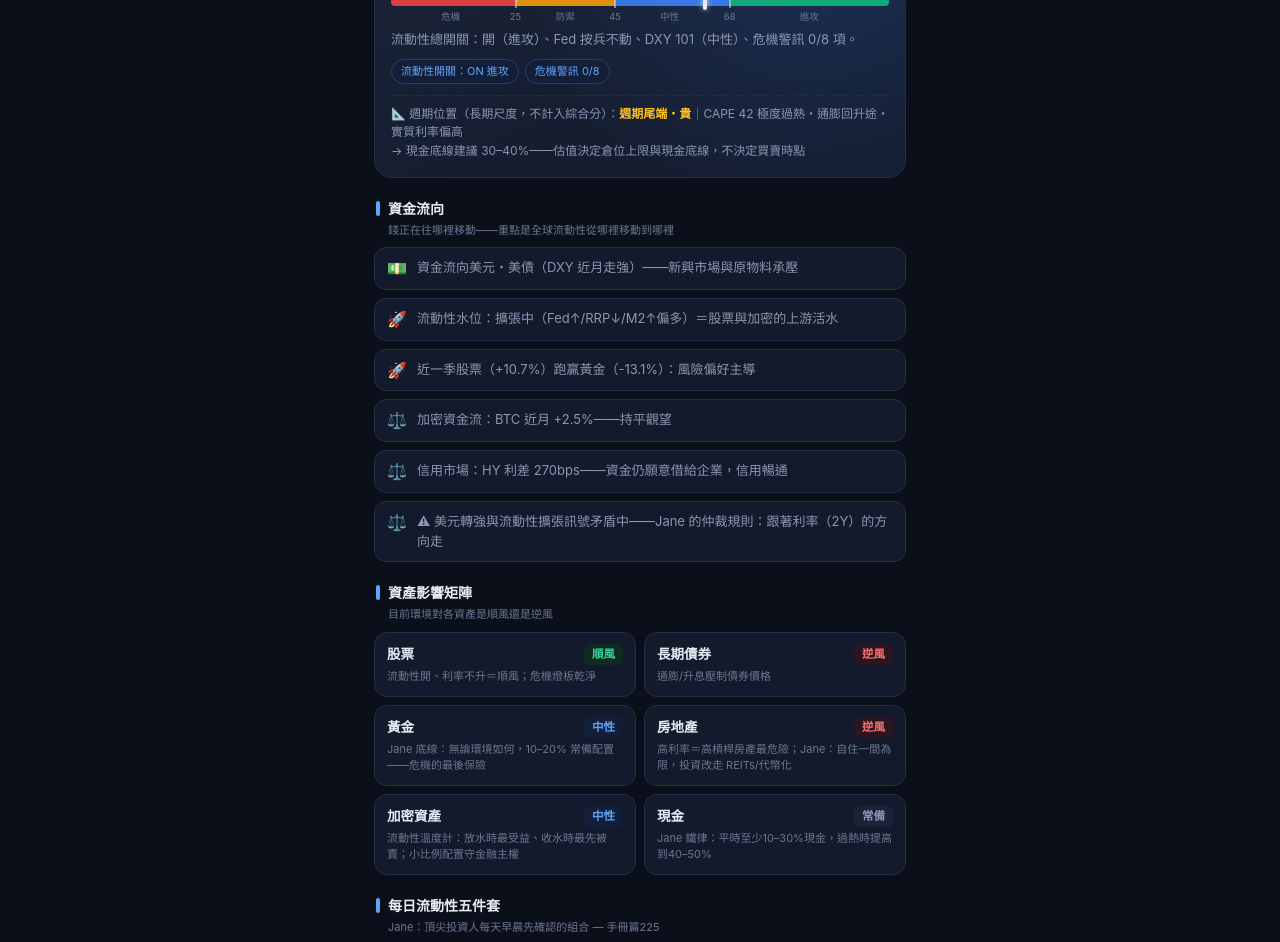
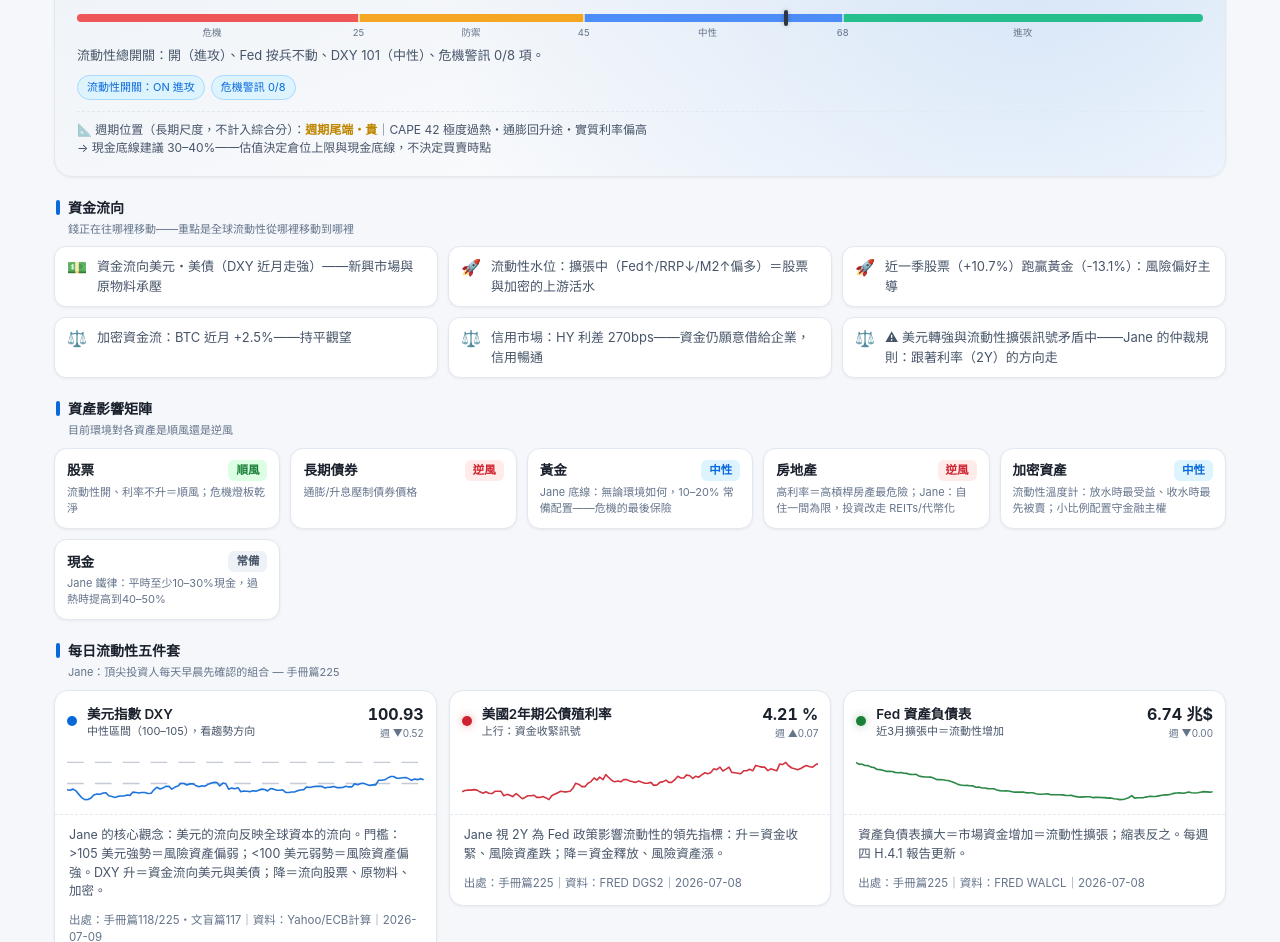
Before and after one commit to peiyichenx-dotcom/jane-econ-dashboard, a plain HTML site: page index.html in a window 1280 px wide. Shown: the part 150-1092 px from the top of the page. Drawn offline with Linux system fonts and the light colour scheme.

Commit message:
UI 改版：淺色預設＋🌓深淺切換、桌面寬螢幕大方格（判讀直接展開）、載入失敗自動重試

```diff
--- a/index.html
+++ b/index.html
@@ -3,7 +3,7 @@
 <head>
 <meta charset="UTF-8">
 <meta name="viewport" content="width=device-width, initial-scale=1, viewport-fit=cover">
-<meta name="theme-color" content="#0b0f1a">
+<meta name="theme-color" content="#f5f7fa">
 <meta name="apple-mobile-web-app-capable" content="yes">
 <meta name="apple-mobile-web-app-status-bar-style" content="black-translucent">
 <meta name="apple-mobile-web-app-title" content="經濟儀表板">
@@ -12,10 +12,28 @@
 <title>Jane 經濟局勢儀表板</title>
 <style>
 :root{
+  --bg:#f5f7fa; --card:#ffffff; --card2:#eef2f7; --line:#e2e8f0;
+  --tx:#1a202c; --tx2:#475569; --tx3:#64748b;
+  --good:#1a7f37; --info:#0969da; --warn:#bf8700; --bad:#cf222e;
+  --green:#1a7f37; --blue:#0969da; --orange:#bf8700; --red:#cf222e;
+  --ptr:#1a202c; --oppfg:#ffffff;
+  --chip-cr-bg:#ffebe9; --chip-cr-bd:#ffc1bc;
+  --chip-op-bg:#dcffe4; --chip-op-bd:#a6f0b6;
+  --chip-liq-bg:#ddf4ff; --chip-liq-bd:#a8d8ff;
+  --banner-bg:#fff8e1; --banner-tx:#8d6e00; --banner-bd:#f0d68a;
+  --shadow:0 1px 3px rgba(15,23,42,.06);
+}
+body.dark{
   --bg:#0b0f1a; --card:#131a2b; --card2:#1a2338; --line:#232e4a;
   --tx:#e8ecf6; --tx2:#8b96b3; --tx3:#6b7793;
   --good:#34d399; --info:#60a5fa; --warn:#fbbf24; --bad:#f87171;
   --green:#10b981; --blue:#3b82f6; --orange:#f59e0b; --red:#ef4444;
+  --ptr:#ffffff; --oppfg:#0b0f1a;
+  --chip-cr-bg:#2a1520; --chip-cr-bd:#5b2530;
+  --chip-op-bg:#0f2a20; --chip-op-bd:#1d4a3a;
+  --chip-liq-bg:#131f38; --chip-liq-bd:#274169;
+  --banner-bg:#3a2b12; --banner-tx:#fbbf24; --banner-bd:#6b4e1a;
+  --shadow:none;
 }
 *{margin:0;padding:0;box-sizing:border-box;-webkit-tap-highlight-color:transparent}
 html{scroll-behavior:smooth}
@@ -26,37 +44,37 @@ header{display:flex;justify-content:space-between;align-items:baseline;padding:6
 header h1{font-size:17px;font-weight:700;letter-spacing:.5px}
 header .upd{font-size:11px;color:var(--tx3)}
 header .hr{display:flex;align-items:center;gap:8px}
-#refbtn{background:var(--card2);border:1px solid var(--line);color:var(--tx2);border-radius:8px;
+#refbtn,#thbtn{background:var(--card2);border:1px solid var(--line);color:var(--tx2);border-radius:8px;
   font-size:11px;padding:4px 10px;cursor:pointer;white-space:nowrap}
 #refbtn:disabled{opacity:.6}
-#refbtn.busy{color:var(--warn);border-color:#6b4e1a}
-.stale-banner{background:#3a2b12;color:#fbbf24;border:1px solid #6b4e1a;border-radius:10px;
+#refbtn.busy{color:var(--warn);border-color:var(--banner-bd)}
+.stale-banner{background:var(--banner-bg);color:var(--banner-tx);border:1px solid var(--banner-bd);border-radius:10px;
   padding:10px 12px;font-size:13px;font-weight:600;margin-bottom:12px}
 
 /* 總評 */
 .hero{border-radius:18px;padding:18px 16px 16px;margin-bottom:14px;position:relative;overflow:hidden;
-  background:linear-gradient(160deg,var(--card2),var(--card));border:1px solid var(--line)}
-.hero::before{content:"";position:absolute;inset:0;opacity:.16;background:
-  radial-gradient(circle at 85% 15%,var(--hero-c,#3b82f6),transparent 60%)}
+  background:linear-gradient(160deg,var(--card2),var(--card));border:1px solid var(--line);box-shadow:var(--shadow)}
+.hero::before{content:"";position:absolute;inset:0;opacity:.14;background:
+  radial-gradient(circle at 85% 15%,var(--hero-c,#0969da),transparent 60%)}
 .hero .lv{display:flex;align-items:center;gap:12px;position:relative}
-.hero .badge{font-size:22px;font-weight:800;letter-spacing:1px;color:var(--hero-c,#3b82f6)}
+.hero .badge{font-size:22px;font-weight:800;letter-spacing:1px;color:var(--hero-c,#0969da)}
 .hero .score{margin-left:auto;text-align:right}
 .hero .score b{font-size:30px;font-weight:800;color:var(--hero-c)}
 .hero .score span{font-size:11px;color:var(--tx3);display:block;margin-top:-4px}
 .gaugewrap{position:relative;margin:12px 0 2px}
 .gaugebar{height:8px;border-radius:4px;position:relative;background:
   linear-gradient(90deg,#ef4444 0 25%,#f59e0b 25% 45%,#3b82f6 45% 68%,#10b981 68% 100%);opacity:.9}
-.gaugebar i{position:absolute;top:-4px;width:4px;height:16px;background:#fff;border-radius:2px;
-  box-shadow:0 0 6px rgba(255,255,255,.8);transform:translateX(-2px)}
-.gaugebar b{position:absolute;top:-2px;width:2px;height:12px;background:rgba(255,255,255,.5);transform:translateX(-1px)}
+.gaugebar i{position:absolute;top:-4px;width:4px;height:16px;background:var(--ptr);border-radius:2px;
+  box-shadow:0 0 5px rgba(0,0,0,.3);transform:translateX(-2px)}
+.gaugebar b{position:absolute;top:-2px;width:2px;height:12px;background:rgba(255,255,255,.6);transform:translateX(-1px)}
 .gscale{display:flex;font-size:9.5px;color:var(--tx3);margin:4px 0 8px;position:relative;height:12px}
 .gscale span{position:absolute;transform:translateX(-50%)}
 .hero p{font-size:13px;color:var(--tx2);position:relative}
 .chips{display:flex;flex-wrap:wrap;gap:6px;margin-top:10px;position:relative}
 .chip{font-size:11px;padding:3px 9px;border-radius:20px;border:1px solid}
-.chip.cr{color:var(--bad);border-color:#5b2530;background:#2a1520}
-.chip.op{color:var(--good);border-color:#1d4a3a;background:#0f2a20}
-.chip.liq{color:var(--info);border-color:#274169;background:#131f38}
+.chip.cr{color:var(--bad);border-color:var(--chip-cr-bd);background:var(--chip-cr-bg)}
+.chip.op{color:var(--good);border-color:var(--chip-op-bd);background:var(--chip-op-bg)}
+.chip.liq{color:var(--info);border-color:var(--chip-liq-bd);background:var(--chip-liq-bg)}
 .cyc{margin-top:11px;padding-top:9px;border-top:1px dashed var(--line);font-size:12px;color:var(--tx2);position:relative;line-height:1.55}
 .cyc b{color:var(--warn)}
 
@@ -65,24 +83,24 @@ h2.sec{font-size:14px;font-weight:700;margin:20px 2px 3px;display:flex;align-ite
 h2.sec::before{content:"";width:4px;height:15px;border-radius:2px;background:var(--info)}
 .secnote{font-size:11px;color:var(--tx3);margin:0 2px 9px 14px}
 .watchrow{display:flex;flex-wrap:wrap;gap:5px;margin:0 2px 10px 14px}
-.watch{font-size:10.5px;padding:2px 8px;border-radius:12px;border:1px solid var(--line);color:var(--tx3)}
-.watch.on{color:var(--bad);border-color:#5b2530;background:#2a1520;font-weight:700}
+.watch{font-size:10.5px;padding:2px 8px;border-radius:12px;border:1px solid var(--line);color:var(--tx3);background:var(--card)}
+.watch.on{color:var(--bad);border-color:var(--chip-cr-bd);background:var(--chip-cr-bg);font-weight:700}
 .watch.na{color:var(--tx3);border-style:dashed;opacity:.75}
 
 /* 資金流向 */
 .flows{display:flex;flex-direction:column;gap:8px}
 .flow{background:var(--card);border:1px solid var(--line);border-radius:12px;padding:10px 12px;
-  display:flex;gap:10px;align-items:flex-start;font-size:13px;color:var(--tx2)}
+  display:flex;gap:10px;align-items:flex-start;font-size:13px;color:var(--tx2);box-shadow:var(--shadow)}
 .flow .ic{font-size:16px;line-height:1.3;flex-shrink:0}
 
 /* 指標卡 */
-.card{background:var(--card);border:1px solid var(--line);border-radius:14px;margin-bottom:8px;overflow:hidden}
+.card{background:var(--card);border:1px solid var(--line);border-radius:14px;margin-bottom:8px;overflow:hidden;box-shadow:var(--shadow)}
 .row{display:flex;align-items:center;gap:10px;padding:11px 12px;cursor:pointer;user-select:none}
 .dot{width:10px;height:10px;border-radius:50%;flex-shrink:0}
-.dot.good{background:var(--good);box-shadow:0 0 8px rgba(52,211,153,.5)}
+.dot.good{background:var(--good);box-shadow:0 0 8px rgba(26,127,55,.4)}
 .dot.info{background:var(--info)}
-.dot.warn{background:var(--warn);box-shadow:0 0 8px rgba(251,191,36,.4)}
-.dot.bad{background:var(--bad);box-shadow:0 0 8px rgba(248,113,113,.55)}
+.dot.warn{background:var(--warn);box-shadow:0 0 8px rgba(191,135,0,.35)}
+.dot.bad{background:var(--bad);box-shadow:0 0 8px rgba(207,34,46,.4)}
 .row .nm{flex:1;min-width:0}
 .row .nm b{font-size:13.5px;font-weight:600;display:block}
 .row .nm span{font-size:11px;color:var(--tx2);display:-webkit-box;-webkit-line-clamp:2;
@@ -90,10 +108,10 @@ h2.sec::before{content:"";width:4px;height:15px;border-radius:2px;background:var
 .row .val{text-align:right;flex-shrink:0}
 .row .val b{font-size:16px;font-weight:700;font-variant-numeric:tabular-nums}
 .row .val span{font-size:10px;color:var(--tx3);display:block}
-.row svg{flex-shrink:0;opacity:.92}
+.row svg{flex-shrink:0;opacity:.92;width:64px;height:26px}
 .chev{color:var(--tx3);font-size:10px;flex-shrink:0;transition:transform .18s;margin-left:-2px}
 .card.open .chev{transform:rotate(180deg)}
-.oppflag{font-size:10px;color:#0b0f1a;background:var(--good);border-radius:4px;padding:1px 5px;
+.oppflag{font-size:10px;color:var(--oppfg);background:var(--good);border-radius:4px;padding:1px 5px;
   font-weight:700;margin-left:5px;vertical-align:2px}
 .stale-tag{font-size:10px;color:var(--warn);margin-left:5px}
 .detail{display:none;padding:2px 14px 13px;border-top:1px dashed var(--line);font-size:12.5px;color:var(--tx2)}
@@ -104,20 +122,39 @@ h2.sec::before{content:"";width:4px;height:15px;border-radius:2px;background:var
 
 /* 資產矩陣 */
 .matrix{display:grid;grid-template-columns:1fr 1fr;gap:8px}
-.tile{background:var(--card);border:1px solid var(--line);border-radius:13px;padding:11px 12px}
+.tile{background:var(--card);border:1px solid var(--line);border-radius:13px;padding:11px 12px;box-shadow:var(--shadow)}
 .tile .hd{display:flex;justify-content:space-between;align-items:center;margin-bottom:4px}
 .tile .hd b{font-size:13.5px}
 .tile .st{font-size:11.5px;font-weight:700;padding:2px 8px;border-radius:6px}
-.st.順風{color:var(--good);background:#0f2a20}
-.st.逆風{color:var(--bad);background:#2a1520}
-.st.中性{color:var(--info);background:#131f38}
-.st.彈藥時刻{color:#0b0f1a;background:var(--good)}
+.st.順風{color:var(--good);background:var(--chip-op-bg)}
+.st.逆風{color:var(--bad);background:var(--chip-cr-bg)}
+.st.中性{color:var(--info);background:var(--chip-liq-bg)}
+.st.彈藥時刻{color:var(--oppfg);background:var(--good)}
 .st.常備{color:var(--tx2);background:var(--card2)}
 .tile p{font-size:11px;color:var(--tx3);line-height:1.45}
 
 .legend{font-size:10.5px;color:var(--tx3);margin:8px 2px 0;line-height:1.6}
 footer{margin-top:26px;padding:0 4px;font-size:11px;color:var(--tx3);line-height:1.7}
 .loading{text-align:center;padding:60px 20px;color:var(--tx2)}
+
+/* 桌面寬螢幕：大方格模式，判讀說明直接展開 */
+@media(min-width:900px){
+  .wrap{max-width:1200px}
+  header{padding:10px 2px 16px}
+  header h1{font-size:20px}
+  .hero{padding:22px 22px 18px}
+  .flows{display:grid;grid-template-columns:repeat(auto-fill,minmax(360px,1fr));gap:10px}
+  .matrix{grid-template-columns:repeat(auto-fill,minmax(210px,1fr));gap:10px}
+  .grpgrid{display:grid;grid-template-columns:repeat(auto-fill,minmax(320px,1fr));gap:12px;align-items:start}
+  .grpgrid .card{margin-bottom:0}
+  .row{flex-wrap:wrap;cursor:default}
+  .row .nm{order:1}
+  .row .val{order:2}
+  .row svg{order:3;width:100%;height:44px;margin-top:8px}
+  .chev{display:none}
+  .detail{display:block}
+  .row .nm span{-webkit-line-clamp:3}
+}
 </style>
 </head>
 <body>
@@ -125,7 +162,16 @@ footer{margin-top:26px;padding:0 4px;font-size:11px;color:var(--tx3);line-height
 <script>
 const FLOW_IC={usd:"💵",risk:"🚀",safe:"🛡️",flat:"⚖️"};
 const HERO_C={green:"var(--green)",blue:"var(--blue)",orange:"var(--orange)",red:"var(--red)"};
-const SIG_C={good:"#34d399",info:"#60a5fa",warn:"#fbbf24",bad:"#f87171"};
+let SIG_C={good:"#1a7f37",info:"#0969da",warn:"#bf8700",bad:"#cf222e"};
+let PTR="#1a202c";
+let LAST=null;
+
+function themeColors(){
+  const cs=getComputedStyle(document.body);
+  const v=n=>cs.getPropertyValue(n).trim();
+  SIG_C={good:v("--good"),info:v("--info"),warn:v("--warn"),bad:v("--bad")};
+  PTR=v("--ptr")||"#1a202c";
+}
 
 function esc(s){return (s||"").replace(/[&<>"]/g,c=>({"&":"&amp;","<":"&lt;",">":"&gt;",'"':"&quot;"}[c]))}
 
@@ -133,28 +179,26 @@ function sparkline(vals,sig,refs){
   if(!vals||vals.length<2) return "";
   const w=64,h=26;
   let mn=Math.min(...vals),mx=Math.max(...vals);
-  // 門檻線若在數據附近(範圍1.5倍內)，把它納入刻度
   (refs||[]).forEach(r=>{const pad=(mx-mn)||1;if(r>mn-pad*1.5&&r<mx+pad*1.5){mn=Math.min(mn,r);mx=Math.max(mx,r);}});
   const rg=(mx-mn)||1;
   const y=v=>(h-2-(v-mn)/rg*(h-4));
   const pts=vals.map((v,i)=>`${(i/(vals.length-1)*w).toFixed(1)},${y(v).toFixed(1)}`).join(" ");
-  const col=SIG_C[sig]||"#60a5fa";
+  const col=SIG_C[sig]||SIG_C.info;
   let reflines=(refs||[]).filter(r=>r>=mn&&r<=mx).map(r=>
     `<line x1="0" y1="${y(r).toFixed(1)}" x2="${w}" y2="${y(r).toFixed(1)}" stroke="#8b96b3" stroke-width="0.8" stroke-dasharray="3,2" opacity="0.55"/>`).join("");
-  return `<svg width="${w}" height="${h}" viewBox="0 0 ${w} ${h}">${reflines}<polyline points="${pts}" fill="none" stroke="${col}" stroke-width="1.6" stroke-linejoin="round"/></svg>`;
+  return `<svg viewBox="0 0 ${w} ${h}" preserveAspectRatio="none">${reflines}<polyline points="${pts}" fill="none" stroke="${col}" stroke-width="1.6" stroke-linejoin="round" vector-effect="non-scaling-stroke"/></svg>`;
 }
 
 function bandbar(band,value){
-  // 門檻型指標：色帶＋現值指針（比折線更能看出「離門檻多遠」）
   if(!band||value===null||value===undefined) return "";
   const w=64,h=26,{min,max,zones}=band;
   const x=v=>((Math.min(Math.max(v,min),max)-min)/(max-min)*w);
   const rects=zones.map(z=>
-    `<rect x="${x(z[0]).toFixed(1)}" y="9" width="${(x(z[1])-x(z[0])).toFixed(1)}" height="8" rx="1.5" fill="${SIG_C[z[2]]}" opacity="0.4"/>`).join("");
+    `<rect x="${x(z[0]).toFixed(1)}" y="9" width="${(x(z[1])-x(z[0])).toFixed(1)}" height="8" rx="1.5" fill="${SIG_C[z[2]]}" opacity="0.45"/>`).join("");
   const vx=x(Number(value)).toFixed(1);
-  return `<svg width="${w}" height="${h}" viewBox="0 0 ${w} ${h}">${rects}
-    <line x1="${vx}" y1="4" x2="${vx}" y2="22" stroke="#fff" stroke-width="2"/>
-    <polygon points="${vx-3},2 ${Number(vx)+3},2 ${vx},7" fill="#fff"/></svg>`;
+  return `<svg viewBox="0 0 ${w} ${h}" preserveAspectRatio="none">${rects}
+    <line x1="${vx}" y1="4" x2="${vx}" y2="22" stroke="${PTR}" stroke-width="2" vector-effect="non-scaling-stroke"/>
+    <polygon points="${vx-3},2 ${Number(vx)+3},2 ${vx},7" fill="${PTR}"/></svg>`;
 }
 
 function fmtVal(i){
@@ -173,17 +217,19 @@ function staleHours(d){
 }
 
 function render(d){
+  LAST=d;
+  themeColors();
   CUR_UPDATED=d.updated_utc;
   const c=d.composite;
   let html=`<header><h1>🌍 經濟局勢儀表板</h1><div class="hr">
     <div class="upd">更新 ${esc(d.updated_tpe)} 台北</div>
+    <button id="thbtn" onclick="toggleTheme()" title="切換深/淺色">🌓</button>
     <button id="refbtn" onclick="manualUpdate()">🔄 立即更新</button></div></header>`;
   const age=staleHours(d);
   if(age>26) html+=`<div class="stale-banner">⚠️ 資料已 ${Math.floor(age)} 小時未更新（最後：${esc(d.updated_tpe)}）——以下數字可能過期，判斷前請留意。</div>`;
   if(d.mock) html+=`<div class="stale-banner">⚠️ 目前顯示測試資料（mock）</div>`;
   else if(d.errors&&d.errors.length) html+=`<div class="stale-banner">⚠️ ${d.errors.length} 個來源今日抓取失敗，相關指標沿用前值</div>`;
 
-  // 總評
   html+=`<div class="hero" style="--hero-c:${HERO_C[c.color]||"var(--blue)"}">
     <div class="lv"><span class="badge">${esc(c.level)}</span>
       <div class="score"><b>${c.score}</b><span>/100 綜合分</span></div></div>
@@ -199,17 +245,14 @@ function render(d){
     </div>
     ${c.cycle?`<div class="cyc">📐 週期位置（長期尺度，不計入綜合分）：<b>${esc(c.cycle.label)}</b>${c.cycle.points&&c.cycle.points.length?"｜"+c.cycle.points.map(esc).join("・"):""}<br>→ 現金底線建議 ${esc(c.cycle.cash)}——估值決定倉位上限與現金底線，不決定買賣時點</div>`:""}</div>`;
 
-  // 資金流向
   html+=`<h2 class="sec">資金流向</h2><div class="secnote">錢正在往哪裡移動——重點是全球流動性從哪裡移動到哪裡</div><div class="flows">`;
   html+=d.flows.map(f=>`<div class="flow"><span class="ic">${FLOW_IC[f.dir]||"⚖️"}</span><span>${esc(f.text)}</span></div>`).join("");
   html+=`</div>`;
 
-  // 資產影響矩陣
   html+=`<h2 class="sec">資產影響矩陣</h2><div class="secnote">目前環境對各資產是順風還是逆風</div><div class="matrix">`;
   html+=d.assets.map(a=>`<div class="tile"><div class="hd"><b>${esc(a.name)}</b><span class="st ${esc(a.stance)}">${esc(a.stance)}</span></div><p>${esc(a.note)}</p></div>`).join("");
   html+=`</div>`;
 
-  // 指標分區
   for(const g of d.groups){
     const items=d.indicators.filter(i=>i.group===g.id);
     if(!items.length) continue;
@@ -218,6 +261,7 @@ function render(d){
       html+=`<div class="watchrow">${c.watchlist.map(w=>
         `<span class="watch${w.fired?" on":(w.na?" na":"")}">${w.fired?"⚠":(w.na?"？":"✓")} ${esc(w.name)}${w.na?"（資料舊）":""}</span>`).join("")}</div>`;
     }
+    html+=`<div class="grpgrid">`;
     for(const i of items){
       const viz = i.band ? bandbar(i.band,i.value) : sparkline(i.spark,i.signal,i.refs);
       html+=`<div class="card" id="c-${i.id}">
@@ -235,15 +279,29 @@ function render(d){
           <div class="meta">出處：${esc(i.ref)}｜資料：${esc(i.source)}｜${esc(i.date||"")}</div>
         </div></div>`;
     }
+    html+=`</div>`;
   }
 
   html+=`<div class="legend">圖例：● 綠＝對進攻/風險資產有利（含「大跌＝買點」的反向邏輯，綠≠市場在漲）｜● 藍＝中性｜● 黃＝留意｜● 紅＝警戒。
-  「週/月」＝與約一週/一個月前相比（依資料頻率）。色帶圖＝現值（白針）落在哪個門檻區。虛線＝Jane 的判斷門檻。
-  「資料較舊」＝該來源更新落後，判讀時多留一分保留；危機燈板中以「？」顯示、不當作未觸發。點卡片展開判讀邏輯與出處。</div>
+  「週/月」＝與約一週/一個月前相比（依資料頻率）。色帶圖＝現值（指針）落在哪個門檻區。虛線＝Jane 的判斷門檻。
+  「資料較舊」＝該來源更新落後，判讀時多留一分保留；危機燈板中以「？」顯示、不當作未觸發。手機上點卡片展開判讀邏輯與出處；🌓 可切換深/淺色。</div>
   <footer>本儀表板整理自 Jane（旺來幫）文章中的觀察框架與判讀邏輯，僅供個人學習參考，非投資建議。
   資料來源：FRED、Yahoo Finance、ECB、CNN、CoinGecko、multpl、er-api。每日自動更新（台北時間早上）。</footer>`;
   document.getElementById("app").innerHTML=html;
 }
+
+// ---- 主題切換（記在本機瀏覽器，各裝置獨立） ----
+function applyTheme(t){
+  document.body.classList.toggle("dark",t==="dark");
+  try{localStorage.setItem("theme",t)}catch(e){}
+  const m=document.querySelector('meta[name="theme-color"]');
+  if(m)m.setAttribute("content",t==="dark"?"#0b0f1a":"#f5f7fa");
+}
+function toggleTheme(){
+  applyTheme(document.body.classList.contains("dark")?"light":"dark");
+  if(LAST)render(LAST);
+}
+(function(){let t="light";try{t=localStorage.getItem("theme")||"light"}catch(e){}applyTheme(t);})();
 
 // ---- 手動更新：觸發 GitHub Actions（token 只存在本機瀏覽器） ----
 const REPO="peiyichenx-dotcom/jane-econ-dashboard";
@@ -289,14 +347,19 @@ async function manualUpdate(){
   }
 }
 
+// ---- 載入（失敗時每 15 秒自動重試） ----
+function boot(){
   fetch("data.json?t="+Date.now()).then(r=>{
     if(!r.ok) throw new Error(r.status);
     return r.json();
   }).then(render).catch(e=>{
     document.getElementById("app").innerHTML=
      `<header><h1>🌍 經濟局勢儀表板</h1></header>
-    <div class="loading">尚無資料。<br><br>請到 GitHub repo 的 Actions 頁面手動執行一次「update-data」workflow。<br><small style="color:var(--tx3)">(${e})</small></div>`;
+      <div class="loading">暫時載入不到資料（${esc(String(e))}）。<br><br>可能是網路不穩或部署切換中——<b>15 秒後會自動重試</b>，不用做任何事。<br><br><small style="color:var(--tx3)">若一直失敗：檢查網路，或到 GitHub repo 的 Actions 頁手動執行一次「update-data」。</small></div>`;
+    setTimeout(boot,15000);
   });
+}
+boot();
 </script>
 </body>
 </html>
```
Lines whose indentation alone changed are shown as unchanged.
